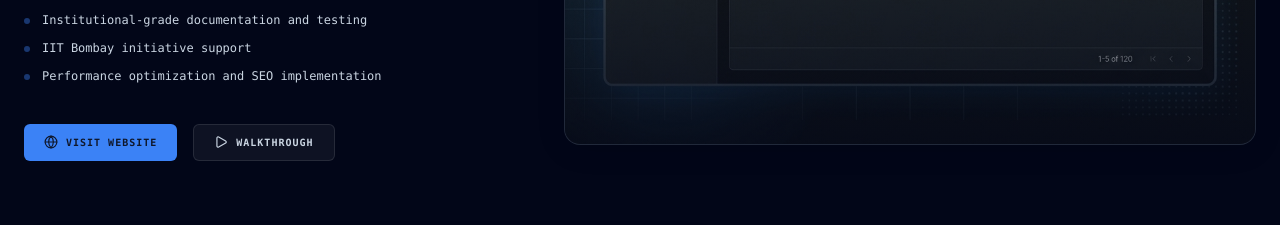
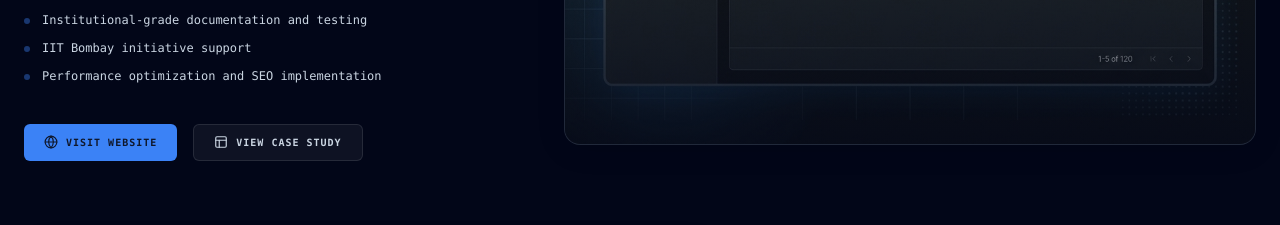
Before and after one commit to Nawalegaurav26/lifetime_learner26, a Next.js app: page /projects in a window 1280 px wide. Shown: the part 2420-2645 px from the top of the page. Built offline with nearby package versions, Linux system fonts and the light colour scheme.

Commit message:
chore: Update project links to point to the new UBA case study page

```diff
--- a/src/components/Projects.tsx
+++ b/src/components/Projects.tsx
@@ -123,7 +123,7 @@ const projects = [
     image: "/uba.png",
     links: [
       { label: "Visit Website", href: "https://uba-icem.vercel.app/", icon: <Globe size={14} />, primary: true },
-      { label: "Walkthrough", href: "#", icon: <Play size={14} /> }
+      { label: "View Case Study", href: "/projects/uba", icon: <Layout size={14} /> }
     ]
   },
   {
--- a/src/components/ProjectsHome.tsx
+++ b/src/components/ProjectsHome.tsx
@@ -41,7 +41,7 @@ const projects = [
     subtitle: "Institutional Program Platform",
     tech: ["React", "Hosting", "Deployment"],
     status: "Public",
-    href: "/projects#uba"
+    href: "/projects/uba"
   },
   {
     id: "portfolio",
```
